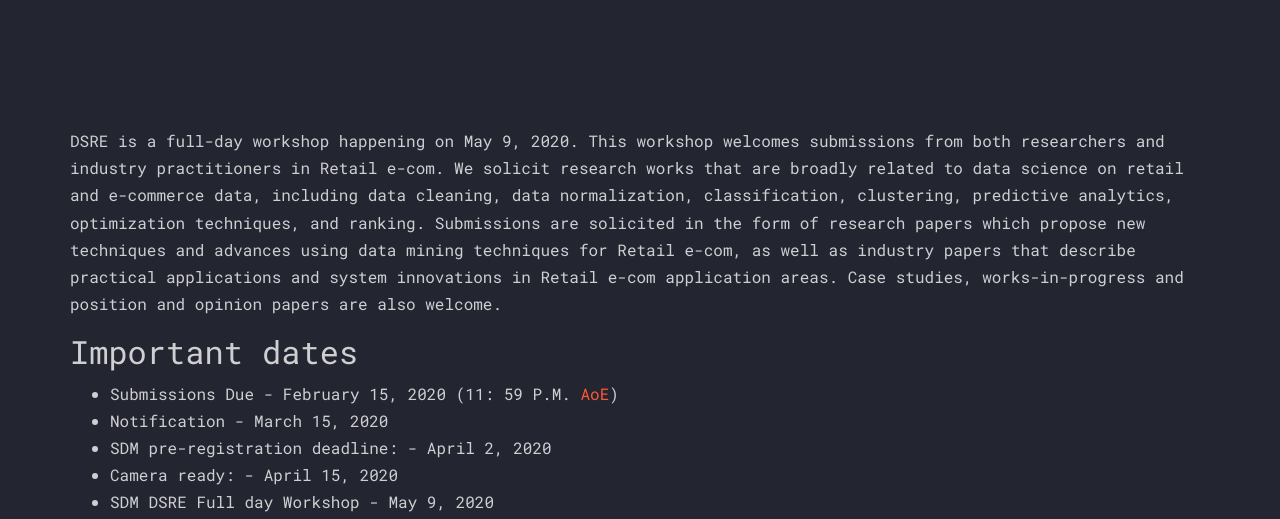
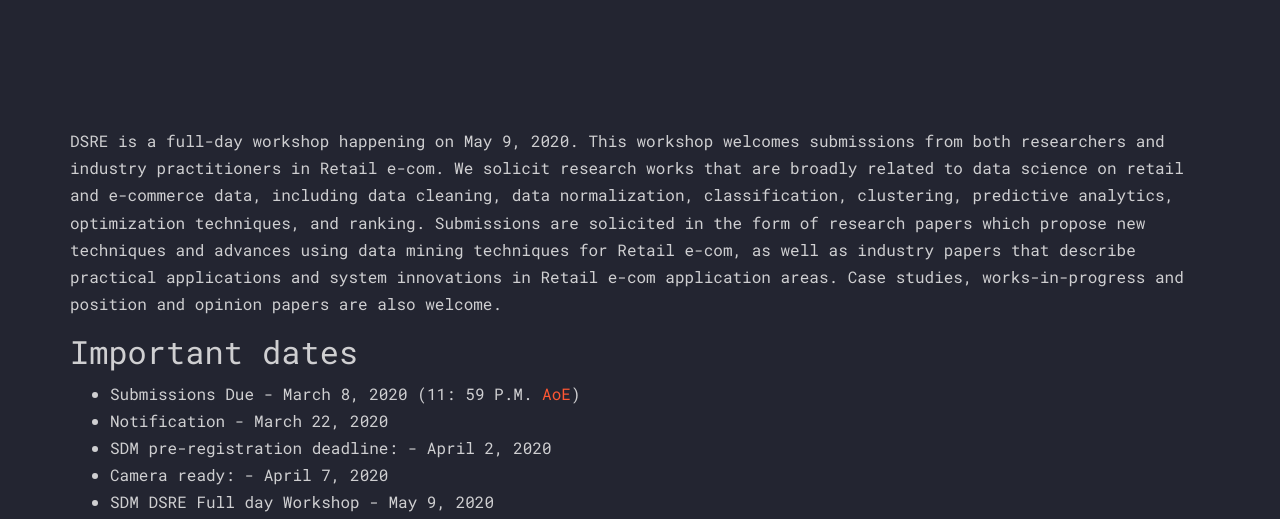
Before and after one commit to sdm-dsre/sdm-dsre.github.io, a plain HTML site: page cfp.html in a window 1280 px wide. Shown: the part 433-952 px from the top of the page. Drawn offline with Linux system fonts and the light colour scheme; files whose address does not match are found by name.

Commit message:
Update cfp.html

```diff
--- a/cfp.html
+++ b/cfp.html
@@ -82,11 +82,11 @@
         </p>
         <h2>Important dates</h2>
         <ul>
-          <li><b>Submissions Due -</b> <b>February 15, 2020</b> (11: 59 P.M. <a
+          <li><b>Submissions Due -</b> <b>March 8, 2020</b> (11: 59 P.M. <a
               href="http://www.worldtimeserver.com/time-zones/aoe/" target="_blank">AoE</a>)</li>
-          <li><b>Notification -</b> March 15, 2020 </li>
+          <li><b>Notification -</b> March 22, 2020 </li>
           <li><b>SDM pre-registration deadline: -</b> April 2, 2020</li>
-          <li><b>Camera ready: -</b> April 15, 2020</li>
+          <li><b>Camera ready: -</b> April 7, 2020</li>
           <li><b>SDM DSRE Full day Workshop -</b> May 9, 2020</li>
         </ul>
 
```
